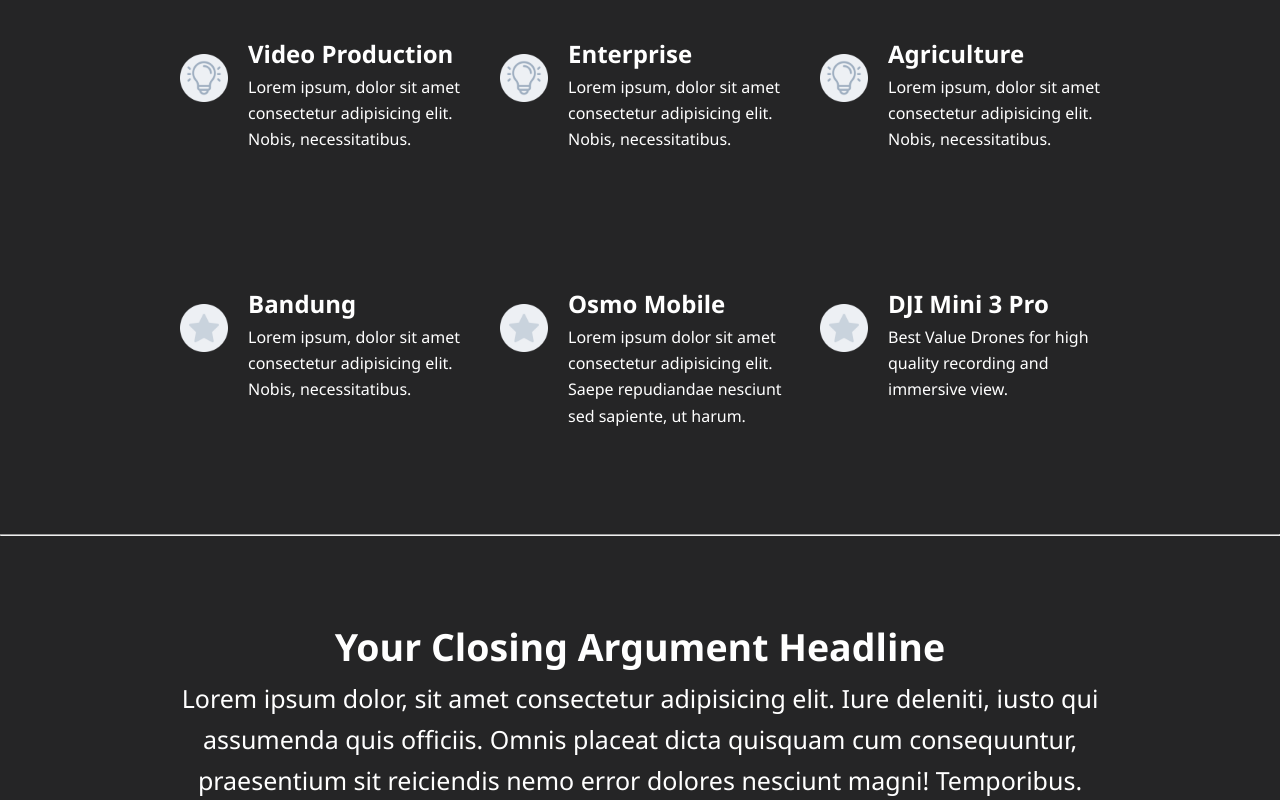
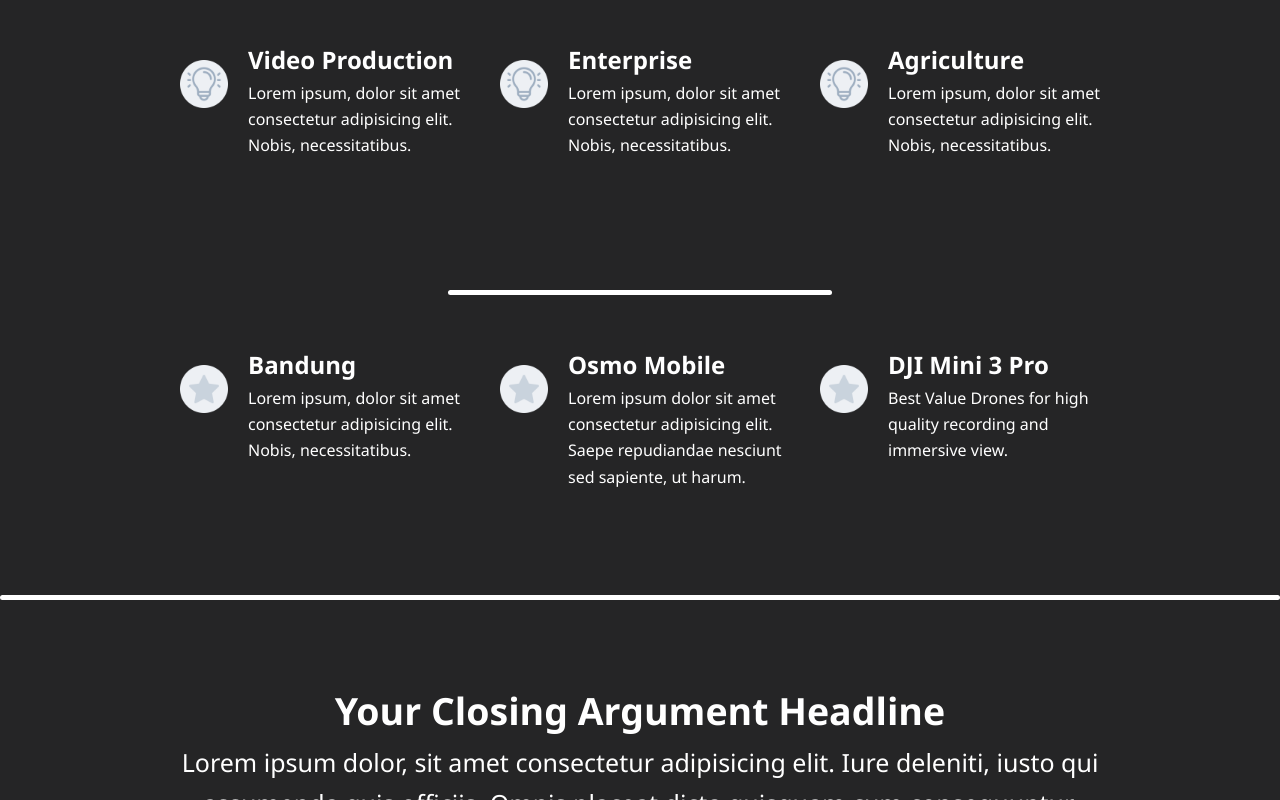
Before and after one commit to georgejusen/georgejusen.github.io, a plain HTML site: page index.html in a window 1280 px wide. Shown: the part 2490-3290 px from the top of the page. Drawn offline with Linux system fonts and the light colour scheme; files whose address does not match are found by name.

Commit message:
fixing grid and user icon

```diff
--- a/css/style.css
+++ b/css/style.css
@@ -12,6 +12,22 @@ body {
     background-color: #252526;
 }
 
+.grid-line {
+    width: 30%;
+    height: 5px;
+    background-color: white;
+    margin: 10px 0;
+    border-radius: 30px;
+    margin: auto;
+}
+
+.grid-line-full {
+    width: 100%;
+    height: 5px;
+    background-color: white;
+    margin: 10px 0;
+    border-radius: 30px;
+}
 
 button {
     border: none;
--- a/index.html
+++ b/index.html
@@ -65,14 +65,13 @@
             </div>
         </div>
     </div>
-    <hr>
+    <div class="grid-line"></div>
     <!-- Konten Subtitle -->
     <section class="headlines">
         <h3>Top Rated DJI Drones Shop in Indonesian</h3>
         <p>Every Day with immersive view</p>
     </section>
-
-    <hr>
+    <div class="grid-line"></div>
     <!-- Masuk tahap konten utama -->
     <!-- Flex Kolom -->
     <main class="container-satu">
@@ -194,7 +193,7 @@
             </div>
         </div>
     </main>
-
+    <div class="grid-line"></div>
     <main class="package-country">
         <div class="country">
             <div class="logo-country">
@@ -231,8 +230,8 @@
         </div>
     </main>
 
-    <hr>
 
+    <div class="grid-line-full"></div>
     <main class="call-action">
         <div class="headlines">
             <h2>Your Closing Argument Headline</h2>
```
Also changed, not shown: assets/user.png.
